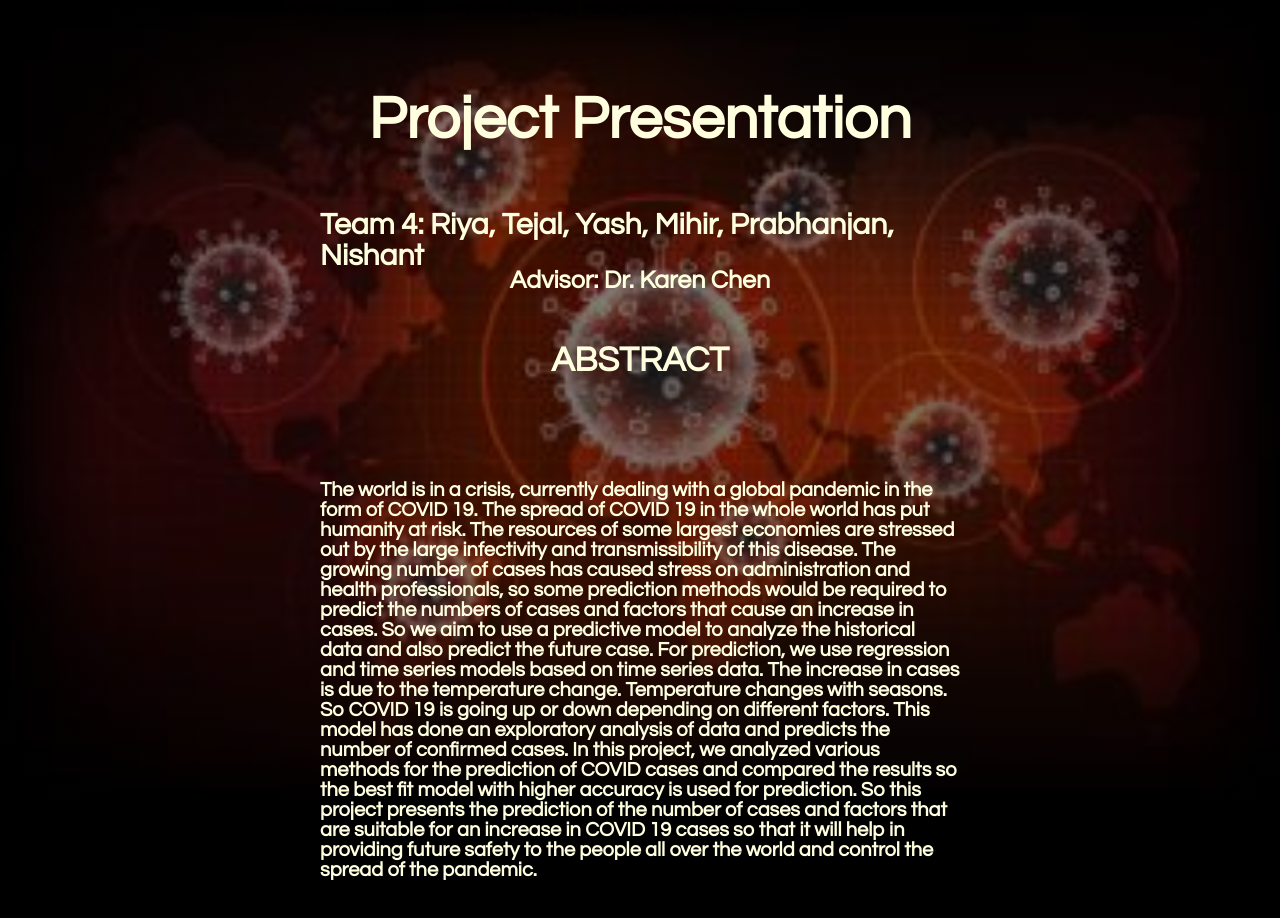
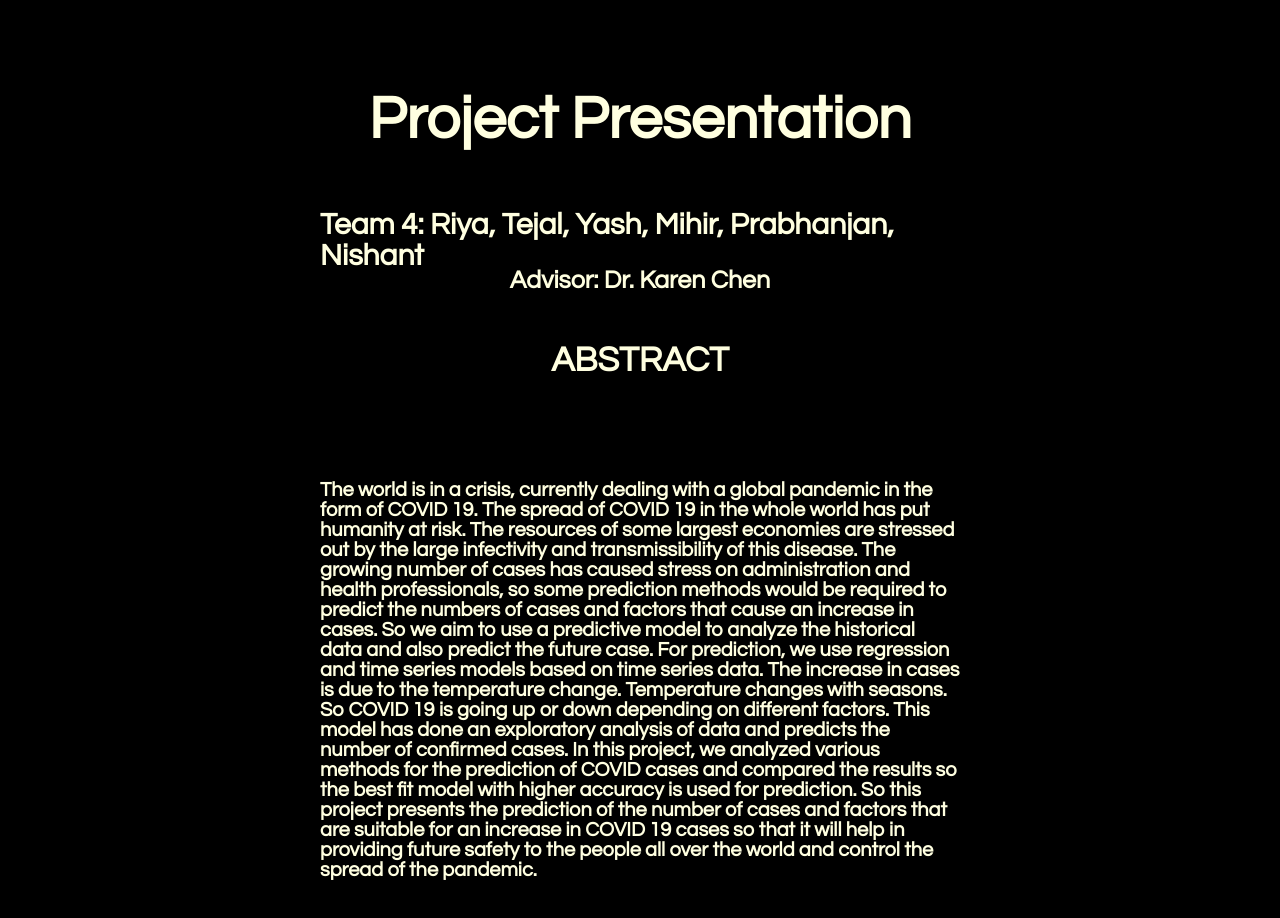
Before and after one commit to NishantLaata/Data-mining-Website-, a plain HTML site: page index.html in a window 1280 px wide. Shown: the top 918 px of the page. Drawn offline with Linux system fonts and the light colour scheme.

Commit message:
Update index.html

```diff
--- a/index.html
+++ b/index.html
@@ -7,7 +7,7 @@
 <style type="text/css">
 
 body{
-        background-image:linear-gradient(rgba(0,0,0,0.5),rgba(0,0,0,0.5)), url(3.jpeg);
+/*         background-image:linear-gradient(rgba(0,0,0,0.5),rgba(0,0,0,0.5)), url(3.jpeg); */
 	height:100vh ;
 	background-size: cover;
 	background-position: center;
```
